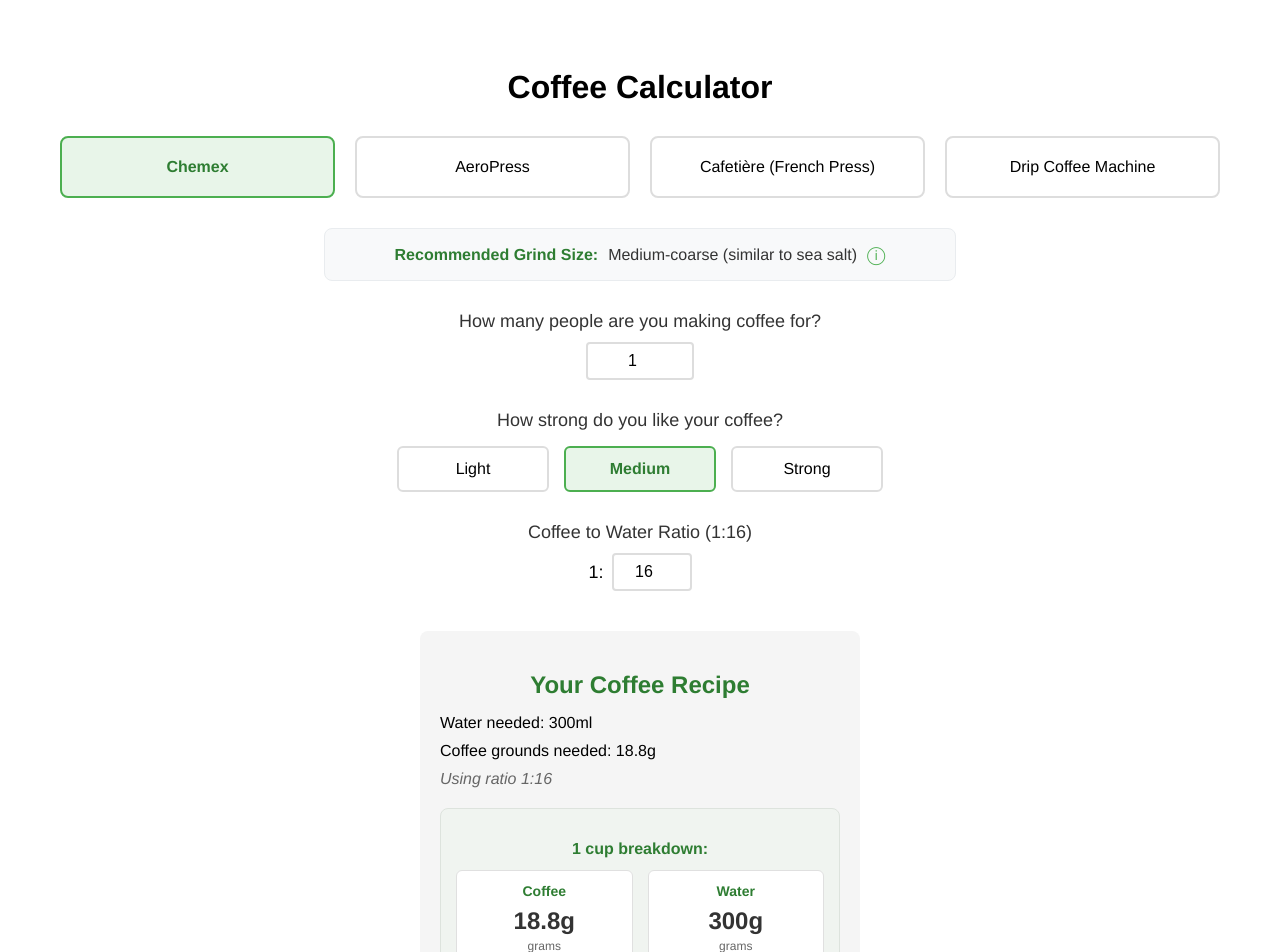
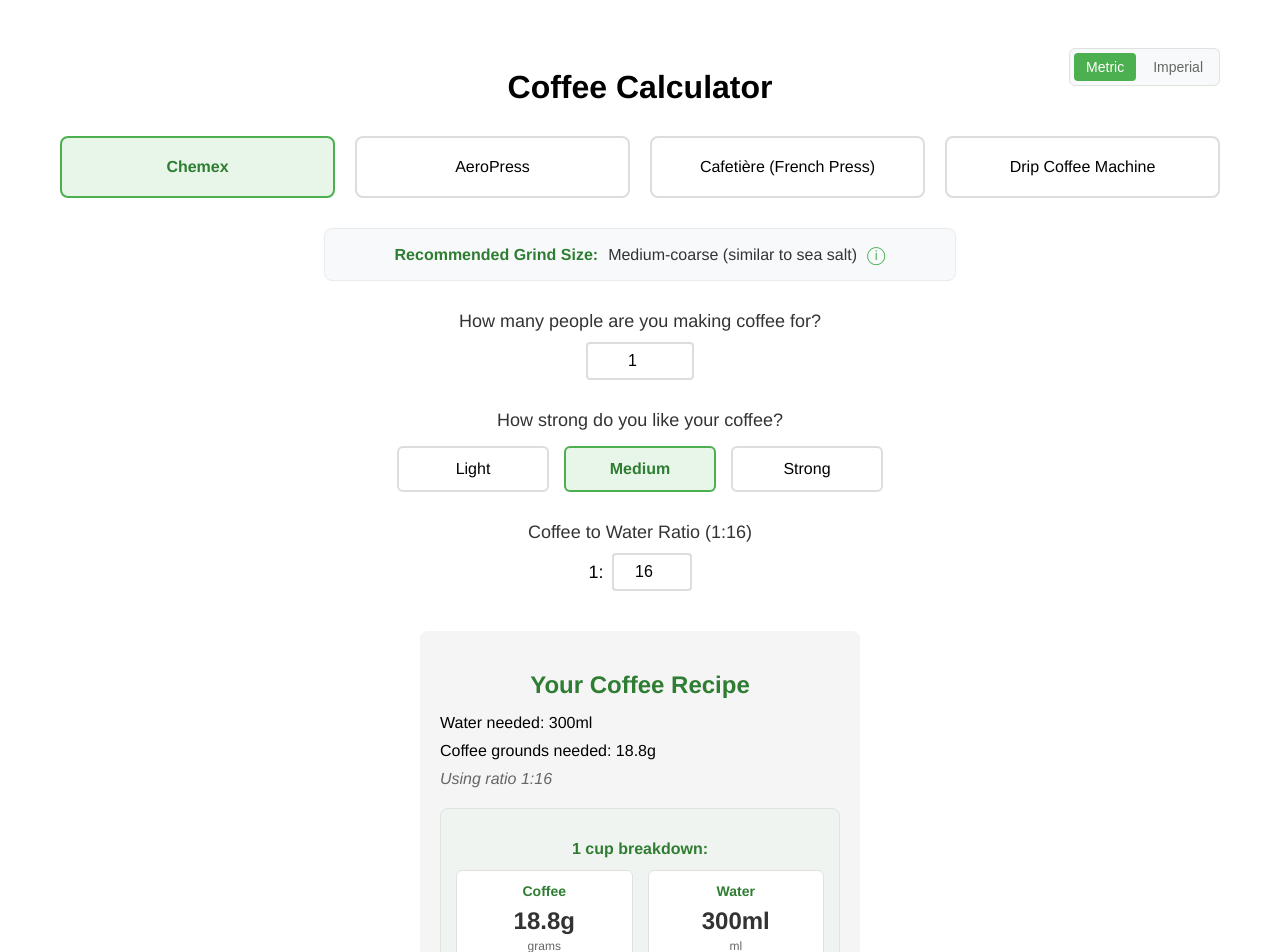
Before and after one commit to Demandflow/coffee-calculator, a Vue app: page / in a window 1280 px wide. Shown: the top 952 px of the page. Built offline with nearby package versions, Linux system fonts and the light colour scheme.

Commit message:
Add metric/imperial unit system toggle

```diff
--- a/src/App.vue
+++ b/src/App.vue
@@ -1,5 +1,23 @@
 <template>
   <div id="app">
+    <!-- Unit System Toggle -->
+    <div class="unit-toggle">
+      <button
+        class="unit-button"
+        :class="{ active: unitSystem === 'metric' }"
+        @click="unitSystem = 'metric'"
+      >
+        Metric
+      </button>
+      <button
+        class="unit-button"
+        :class="{ active: unitSystem === 'imperial' }"
+        @click="unitSystem = 'imperial'"
+      >
+        Imperial
+      </button>
+    </div>
+
     <h1>Coffee Calculator</h1>
 
     <div class="method-container">
@@ -89,8 +107,8 @@
             selectedMethod === 'Drip Coffee Machine'">
       <h2>Your Coffee Recipe</h2>
       <div class="recipe-details">
-        <p>Water needed: {{ totalWater }}ml</p>
-        <p>Coffee grounds needed: {{ coffeeAmount }}g</p>
+        <p>Water needed: {{ formatWater(totalWater) }}</p>
+        <p>Coffee grounds needed: {{ formatCoffee(coffeeAmount) }}</p>
         <p class="ratio-text">Using ratio 1:{{ ratio }}</p>
 
         <!-- Ratio Summary Box -->
@@ -99,13 +117,13 @@
           <div class="ratio-boxes">
             <div class="ratio-box">
               <h4>Coffee</h4>
-              <div class="amount">{{ (cupsSize / ratio).toFixed(1) }}g</div>
-              <div class="unit">grams</div>
+              <div class="amount">{{ formatCoffee((cupsSize / ratio).toFixed(1)) }}</div>
+              <div class="unit">{{ unitSystem === 'metric' ? 'grams' : 'oz' }}</div>
             </div>
             <div class="ratio-box">
               <h4>Water</h4>
-              <div class="amount">{{ cupsSize }}g</div>
-              <div class="unit">grams</div>
+              <div class="amount">{{ formatWater(cupsSize) }}</div>
+              <div class="unit">{{ unitSystem === 'metric' ? 'ml' : 'fl oz' }}</div>
             </div>
           </div>
         </div>
@@ -201,6 +219,7 @@
       cupsSize: 300,
       showBrewingDetails: false,
       aeroPressMethod: 'standard',
+      unitSystem: 'metric',
       brewingInstructions: {
         'Chemex': {
           time: '4:00-5:00 minutes total',
@@ -374,6 +393,24 @@
     },
     handleRatioChange() {
       this.isCustomRatio = true;
+    },
+    formatWater(ml) {
+      if (this.unitSystem === 'metric') {
+        return `${ml}ml`;
+      } else {
+        // Convert ml to fl oz (1 ml ≈ 0.033814 fl oz)
+        const flOz = (ml * 0.033814).toFixed(1);
+        return `${flOz}fl oz`;
+      }
+    },
+    formatCoffee(grams) {
+      if (this.unitSystem === 'metric') {
+        return `${grams}g`;
+      } else {
+        // Convert grams to ounces (1g ≈ 0.035274 oz)
+        const oz = (grams * 0.035274).toFixed(2);
+        return `${oz}oz`;
+      }
       this.selectedStrength = 'Custom';
     }
   },
@@ -401,6 +438,7 @@
   text-align: center;
   margin: 0 auto;
   max-width: 1200px;
+  position: relative;
   padding: 20px;
 }
 
@@ -805,4 +843,37 @@
   font-size: 12px;
   color: #666;
 }
+
+.unit-toggle {
+  position: absolute;
+  top: 20px;
+  right: 20px;
+  display: flex;
+  gap: 5px;
+  background: #f8f9fa;
+  padding: 4px;
+  border-radius: 6px;
+  border: 1px solid #dde3dd;
+}
+
+.unit-button {
+  padding: 6px 12px;
+  border: none;
+  border-radius: 4px;
+  background: transparent;
+  cursor: pointer;
+  font-size: 14px;
+  color: #666;
+  transition: all 0.3s ease;
+}
+
+.unit-button:hover {
+  background: #e9ecef;
+}
+
+.unit-button.active {
+  background: #4CAF50;
+  color: white;
+}
+}
 </style>
```
